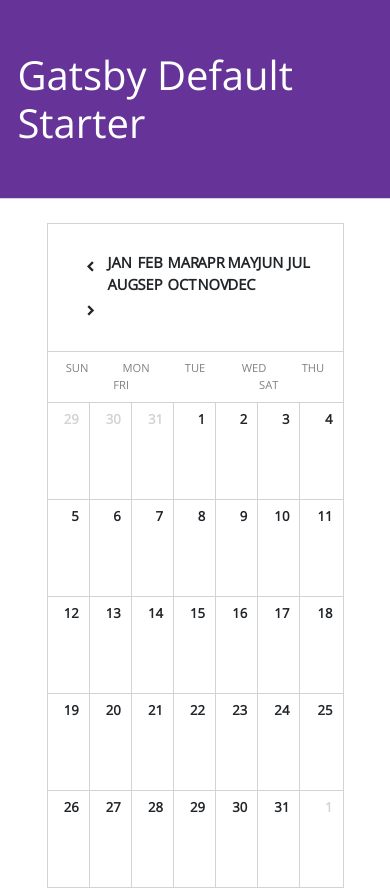
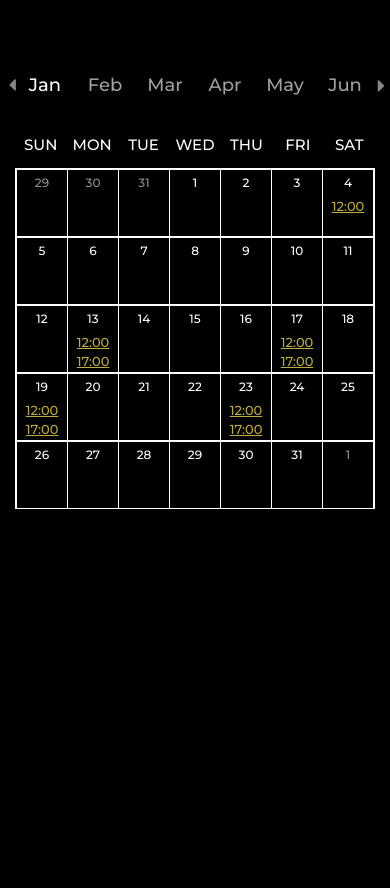
Before and after one commit to iamirfanali/React-Gatsby-Event-Calendar, a Gatsby site: page / in a window 390 px wide. After the commit the page ends 844 px from the top, so only its background shows below. Built offline with nearby package versions, Linux system fonts and the light colour scheme; Gatsby itself is replaced by a stand-in of ours.

Commit message:
Event calendar is completed

```diff
--- a/gatsby-config.js
+++ b/gatsby-config.js
@@ -1,30 +1,23 @@
 module.exports = {
   siteMetadata: {
-    title: `Gatsby Default Starter`,
-    description: `Kick off your next, great Gatsby project with this default starter. This barebones starter ships with the main Gatsby configuration files you might need.`,
-    author: `@gatsbyjs`,
+    title: `React Gatsby Event Calendar`,
+    description: `Gatsby Event Calendar with React Hooks `,
+    author: `@IrfanAl10330213`,
   },
   plugins: [
     `gatsby-plugin-react-helmet`,
-    {
-      resolve: `gatsby-source-filesystem`,
-      options: {
-        name: `images`,
-        path: `${__dirname}/src/images`,
-      },
-    },
     `gatsby-transformer-sharp`,
     `gatsby-plugin-sharp`,
     {
       resolve: `gatsby-plugin-manifest`,
       options: {
-        name: `gatsby-starter-default`,
-        short_name: `starter`,
+        name: `react-gatsby-event-calendar`,
+        short_name: `event-calendar`,
         start_url: `/`,
         background_color: `#663399`,
         theme_color: `#663399`,
         display: `minimal-ui`,
-        icon: `src/images/gatsby-icon.png`, // This path is relative to the root of the site.
+        // icon: `src/images/gatsby-icon.png`, // This path is relative to the root of the site.
       },
     },
     // this (optional) plugin enables Progressive Web App + Offline functionality
--- /dev/null
+++ b/src/components/calender/calendarEvents.js
@@ -0,0 +1,31 @@
+const CalendarEvents = [
+  {
+    start_date: "2020-01-17",
+    start_time: "12:00",
+    endtime: "17:00",
+  },
+  {
+    start_date: "2020-01-19",
+    start_time: "12:00",
+    endtime: "17:00",
+  },
+  {
+    start_date: "2020-01-23",
+    start_time: "12:00",
+    endtime: "17:00",
+  },
+  {
+    start_date: "2020-01-13",
+    start_time: "12:00",
+    endtime: "17:00",
+  },
+  {
+    start_date: "2020-01-04",
+    start_time: "12:00"
+  }
+]
+
+
+
+
+module.exports = CalendarEvents
--- /dev/null
+++ b/src/components/calender/index.css
@@ -0,0 +1,162 @@
+/*Event Calendar Calendar */
+.event-calendar {
+  display: block;
+  position: relative;
+  background: #000000;
+  height: auto;
+  margin: 0 auto;
+}
+
+.event-calendar .event-calendar-header  {
+  padding: 1.5em 0;
+}
+
+.event-calendar .event-calendar-days {
+  font-family: "Montserrat";
+  font-size: 15px;
+  font-weight: 500;
+  color: #ffffff;
+  text-transform: uppercase;
+  padding: 0.75em 0;
+}
+
+.event-calendar-body{
+  border: 1px solid #ffffff;
+}
+
+.event-calendar-body .row {
+  border: 1px solid #ffffff;
+}
+
+.event-calendar .event-calendar-body .cell {
+  position: relative;
+  height: 5.5em;
+  border-right: 1px solid #ffffff;
+  font-family: "Montserrat";
+  font-size: 16px;
+  font-weight: 500;
+  padding: 0.3em;
+  color: #ffffff;
+  overflow: hidden;
+}
+
+.event-calendar .event-calendar-body .row {
+  border-bottom: 1px solid #ffffff;
+}
+
+.event-calendar .event-calendar-body .row:last-child {
+  border-bottom: none;
+}
+
+.event-calendar .event-calendar-body .cell:last-child {
+  border-right: none;
+}
+
+.event-calendar .event-calendar-body .disabled {
+  color: #909090;
+  pointer-events: none;
+}
+
+
+.event-calendar .event-calendar-body .column {
+  flex-grow: 0;
+  flex-basis: calc(100% / 7);
+  width: calc(100% / 7);
+}
+
+.event-calendar-months {
+  font-size: 0.8em;
+}
+
+
+.event-calendar-months > .col-1{
+  cursor: pointer;
+}
+
+
+
+.event-calendar-start-end-time{
+  margin-top: 1.25em;
+  font-size: 1.05em;
+  color: #BCAB41;
+  text-decoration: underline;
+}
+
+.event-calendar-start-end-time :nth-child(2){
+  padding-left: 1em;
+}
+
+.event-calendar-months {
+  font-family: "Montserrat";
+  font-size: 18px;
+  font-weight: 500;
+  color: #a0a0a0;
+  cursor: pointer;
+}
+
+.event-calendar-months.active-month{
+  color: #ffffff;
+}
+
+.event-calendar-left-arrow {
+  position: absolute;
+  top: -16%;
+  left: -3%;
+  z-index: 9;
+  border: none;
+  border-radius: 0;
+  background: transparent;
+  display: block;
+}
+
+.event-calendar-right-arrow {
+  position: absolute;
+  top: -16%;
+  right: -3%;
+  z-index: 9;
+  border: none;
+  border-radius: 0;
+  background: transparent;
+  display: block;
+}
+
+
+@media(max-width:768px) {
+  .event-calendar-start-end-time {
+    font-size: 13px;
+  }
+
+  .event-calendar .event-calendar-body .cell{
+    font-size: 12px;
+  }
+
+  .event-calendar-months > .col-1{
+    font-size: 15px;
+  }
+}
+
+@media(max-width:600px){
+.event-calendar-left-arrow {
+  top: -17%;
+  left: -7%;
+}
+
+.event-calendar-right-arrow {
+  top: -16%;
+  right: -8%;
+}
+
+.event-calendar-days .col {
+  padding: 0;
+}
+
+.event-calendar-start-end-time > span {
+    display: grid;
+    padding-left: 0 !important;
+}
+
+.event-calendar-start-end-time{
+  margin-top: 5px;
+}
+
+}
--- a/src/components/calender/index.jsx
+++ b/src/components/calender/index.jsx
@@ -1,4 +1,6 @@
 import React, { useState } from "react"
+import Slider from "react-slick"
+import { parseISO } from "date-fns"
 import {
   format,
   startOfWeek,
@@ -7,13 +9,85 @@
   endOfMonth,
   endOfWeek,
   isSameMonth,
-  isSameDay,
   addMonths,
-  subMonths,
+  setMonth,
+  isEqual
 } from "date-fns/esm"
+import CalendarEvents from "./calendarEvents"
+import './index.css'
+
+
+const LeftArrow = ({ style, onClick }) => {
+  return (
+    <button
+      className={`event-calendar-left-arrow`}
+      onClick={onClick}
+      style={{
+        ...style,
+      }}
+    >
+      <i
+        style={{ fontSize: 20, color: "rgb(167, 167, 167, 0.8)" }}
+        className="btn fa fa-caret-left"
+      />
+    </button>
+  )
+}
+
+const RightArrow = ({ style, onClick }) => {
+  return (
+    <button
+      className={`event-calendar-right-arrow`}
+      onClick={onClick}
+      style={{
+        ...style,
+      }}
+    >
+      <i
+        style={{ fontSize: 20, color: "rgb(167, 167, 167, 0.8)" }}
+        className="btn fa fa-caret-right"
+      />
+    </button>
+  )
+}
+
+const settings = {
+  dots: false,
+  infinite: false,
+  speed: 500,
+  slidesToShow: 12,
+  slidesToScroll: 1,
+  nextArrow: <RightArrow />,
+  prevArrow: <LeftArrow />,
+  responsive: [
+    {
+      breakpoint: 1024,
+      settings: {
+        slidesToShow: 10,
+        slidesToScroll: 1,
+      },
+    },
+    {
+      breakpoint: 600,
+      settings: {
+        slidesToShow: 8,
+        slidesToScroll: 1,
+      },
+    },
+    {
+      breakpoint: 480,
+      settings: {
+        slidesToShow: 6,
+        slidesToScroll: 1,
+      },
+    },
+  ],
+}
+
 
 const Calendar = () => {
   const [currentDate, setCurrentDate] = useState(new Date())
+  const [activeMonth, setActiveMonth] = useState(0)
 
   const months = () => {
     const dateFormat = "MMM"
@@ -21,30 +95,26 @@
 
     for (let i = 0; i < 12; i++) {
       totalMonths.push(
-        <div className={`col-1 text-center ${i}`} key={i}>
-          {format(addMonths(currentDate, i), dateFormat)}
+        <div className={`event-calendar-months text-center ${i} ${activeMonth === i ? 'active-month' : ''}`} key={i} onClick={() => changeMonth(i)}>
+          {format(addMonths(new Date(), i), dateFormat)}
         </div>
       )
     }
 
-    return <div className="row months">{totalMonths}</div>
+    return <div className="row">
+      <div className="col-12">
+        <Slider {...settings}>
+          {totalMonths}
+        </Slider>
+      </div>
+    </div>
   }
 
   const header = () => {
     return (
-      <div className="header row flex-middle">
-        <div className="col-1 text-left">
-          <div className="icon" onClick={prevMonth}>
-            chevron_left
-          </div>
-        </div>
-        <div className="col-10 text-center">
+      <div className="event-calendar-header row flex-middle">
+        <div className="col-12 text-center">
           <span>{months()}</span>
-        </div>
-        <div className="col-1 text-right">
-          <div className="icon" onClick={nextMonth}>
-            chevron_right
-          </div>
         </div>
       </div>
     )
@@ -58,11 +128,10 @@
       days.push(
         <div className="col text-center" key={i}>
           {format(addDays(startDate, i), dateFormat)}
-          {console.log(addDays(startDate, i))}
         </div>
       )
     }
-    return <div className="days row">{days}{console.log(days)}</div>
+    return <div className="event-calendar-days row m-0">{days}</div>
   }
 
   const cells = () => {
@@ -80,43 +149,50 @@
         formattedDate = format(day, dateFormat)
         days.push(
           <div
-            className={`column cell ${
+            className={`col cell text-center ${
               !isSameMonth(day, monthStart) ? "disabled" : ""
               }`}
             key={day}
           >
-            <span className="number">{formattedDate}</span>
+            <span className="event-calendar-date">{formattedDate}</span>
+            {CalendarEvents.map((event, index) => {
+              let formatEventDate = parseISO(event.start_date)
+
+              return (isEqual(day, formatEventDate) &&
+                <div className="event-calendar-start-end-time justify-content-between" key={index}>
+                  <span>{event.start_time}</span>
+                  <span>{event.endtime}</span>
+                </div>
+              )
+            })}
           </div>
         )
         day = addDays(day, 1)
       }
 
       rows.push(
-        <div className="row" key={day}>
+        <div className="row m-0" key={day}>
           {" "}
           {days}{" "}
         </div>
       )
       days = []
     }
-    return <div className="body">{rows}</div>
+    return <div className="event-calendar-body">{rows}</div>
   }
 
-  const nextMonth = () => {
-    setCurrentDate(addMonths(currentDate, 1))
-  }
-
-  const prevMonth = () => {
-    setCurrentDate(subMonths(currentDate, 1))
+  const changeMonth = key => {
+    setCurrentDate(setMonth(currentDate, key))
+    setActiveMonth(key)
   }
 
 
   return (
-    <div className="calendar">
-      <div>{header()} </div>
+    <div className="event-calendar">
+      <div>{header()}</div>
       <div>{days()}</div>
       <div>{cells()}</div>
-    </div>
+    </div >
   )
 }
 export default Calendar
--- a/src/components/layout.css
+++ b/src/components/layout.css
@@ -1,151 +1,5 @@
-@import url("https://fonts.googleapis.com/css?family=Open+Sans:300, 400, 700");
-@import url("https://fonts.googleapis.com/icon?family=Material+Icons");
+@import url('https://fonts.googleapis.com/css?family=Montserrat:400,400i,500,500i,600,600i,700&display=swap');
 
-.icon {
-  font-family: "Material Icons", serif;
-  font-style: normal;
-  display: inline-block;
-  vertical-align: middle;
-  line-height: 1;
-  text-transform: none;
-  letter-spacing: normal;
-  word-wrap: normal;
-  white-space: nowrap;
-  direction: ltr;
-  -webkit-font-smoothing: antialiased;
-  text-rendering: optimizeLegibility;
-  -moz-osx-font-smoothing: grayscale;
-  font-feature-settings: "liga";
+body{
+  background: black;
 }
-
-* {
-  box-sizing: border-box;
-}
-body {
-  font-family: "Open Sans", "Helvetica Neue", "Helvetica", "Arial", sans-serif;
-  font-size: 1em;
-  font-weight: 300;
-  line-height: 1.5;
-  position: relative;
-}
-header {
-  display: block;
-  width: 100%;
-  padding: 1.75em 0;
-  border-bottom: 1px solid lightgray;
-  background: white;
-}
-
-/* GRID */
-.row {
-  margin: 0;
-  padding: 0;
-  display: flex;
-  flex-direction: row;
-  flex-wrap: wrap;
-  width: 100%;
-}
-.row-middle {
-  align-items: center;
-}
-.column {
-  flex-grow: 1;
-  flex-basis: 0;
-  max-width: 100%;
-}
-
-/* Calendar */
-.calendar {
-  display: block;
-  position: relative;
-  width: 90%;
-  background: white;
-  border: 1px solid lightgray;
-  height: auto;
-  margin: 0 auto;
-}
-.calendar .header {
-  text-transform: uppercase;
-  font-weight: 700;
-  font-size: 115%;
-  padding: 1.5em 0;
-  border-bottom: 1px solid lightgray;
-}
-.calendar .header .icon {
-  cursor: pointer;
-  transition: 0.15s ease-out;
-}
-.calendar .header .icon:hover {
-  transform: scale(1.75);
-  transition: 0.25s ease-out;
-  color: dodgerblue;
-}
-.calendar .header .icon:first-of-type {
-  margin-left: 1em;
-}
-.calendar .header .icon:last-of-type {
-  margin-right: 1em;
-}
-.calendar .days {
-  text-transform: uppercase;
-  font-weight: 400;
-  color: gray;
-  font-size: 70%;
-  padding: 0.75em 0;
-  border-bottom: 1px solid lightgray;
-}
-.calendar .body .cell {
-  position: relative;
-  height: 6em;
-  border-right: 1px solid lightgray;
-  overflow: hidden;
-  cursor: pointer;
-  background: white;
-  transition: 0.25s ease-out;
-}
-.calendar .body .cell:hover {
-  background: whitesmoke;
-  transition: 0.5s ease-out;
-}
-
-.calendar .body .row {
-  border-bottom: 1px solid lightgray;
-}
-
-.calendar .body .row:last-child {
-  border-bottom: none;
-}
-
-.calendar .body .cell:last-child {
-  border-right: none;
-}
-
-.calendar .body .cell .number {
-  position: absolute;
-  font-size: 82.5%;
-  line-height: 1;
-  top: 0.75em;
-  right: 0.75em;
-  font-weight: 700;
-}
-
-.calendar .body .disabled {
-  color: lightgray;
-  pointer-events: none;
-}
-
-.calendar .body .cell:hover .bg,
-.calendar .body .selected .bg {
-  opacity: 0.2;
-  transition: 0.5s ease-in;
-}
-
-.calendar .body .column {
-  flex-grow: 0;
-  flex-basis: calc(100% / 7);
-  width: calc(100% / 7);
-}
-
-.months {
-  font-size: 0.8em;
-}
--- a/src/components/layout.js
+++ b/src/components/layout.js
@@ -1,9 +1,10 @@
 import React from "react"
 import PropTypes from "prop-types"
 import { useStaticQuery, graphql } from "gatsby"
-
-import Header from "./header"
 import "bootstrap/dist/css/bootstrap.min.css"
+import "slick-carousel/slick/slick.css";
+import "slick-carousel/slick/slick-theme.css";
+import "font-awesome/css/font-awesome.css"
 import "./layout.css"
 
 const Layout = ({ children }) => {
@@ -19,7 +20,6 @@
 
   return (
     <React.Fragment>
-      <Header siteTitle={data.site.siteMetadata.title} />
       <main>{children}</main>
     </React.Fragment>
   )
--- a/src/components/seo.js
+++ /dev/null
@@ -1,88 +0,0 @@
-/**
- * SEO component that queries for data with
- *  Gatsby's useStaticQuery React hook
- *
- * See: https://www.gatsbyjs.org/docs/use-static-query/
- */
-
-import React from "react"
-import PropTypes from "prop-types"
-import Helmet from "react-helmet"
-import { useStaticQuery, graphql } from "gatsby"
-
-function SEO({ description, lang, meta, title }) {
-  const { site } = useStaticQuery(
-    graphql`
-      query {
-        site {
-          siteMetadata {
-            title
-            description
-            author
-          }
-        }
-      }
-    `
-  )
-
-  const metaDescription = description || site.siteMetadata.description
-
-  return (
-    <Helmet
-      htmlAttributes={{
-        lang,
-      }}
-      title={title}
-      titleTemplate={`%s | ${site.siteMetadata.title}`}
-      meta={[
-        {
-          name: `description`,
-          content: metaDescription,
-        },
-        {
-          property: `og:title`,
-          content: title,
-        },
-        {
-          property: `og:description`,
-          content: metaDescription,
-        },
-        {
-          property: `og:type`,
-          content: `website`,
-        },
-        {
-          name: `twitter:card`,
-          content: `summary`,
-        },
-        {
-          name: `twitter:creator`,
-          content: site.siteMetadata.author,
-        },
-        {
-          name: `twitter:title`,
-          content: title,
-        },
-        {
-          name: `twitter:description`,
-          content: metaDescription,
-        },
-      ].concat(meta)}
-    />
-  )
-}
-
-SEO.defaultProps = {
-  lang: `en`,
-  meta: [],
-  description: ``,
-}
-
-SEO.propTypes = {
-  description: PropTypes.string,
-  lang: PropTypes.string,
-  meta: PropTypes.arrayOf(PropTypes.object),
-  title: PropTypes.string.isRequired,
-}
-
-export default SEO
--- a/src/pages/404.js
+++ b/src/pages/404.js
@@ -1,11 +1,8 @@
 import React from "react"
-
 import Layout from "../components/layout"
-import SEO from "../components/seo"
 
 const NotFoundPage = () => (
   <Layout>
-    <SEO title="404: Not found" />
     <h1>NOT FOUND</h1>
     <p>You just hit a route that doesn&#39;t exist... the sadness.</p>
   </Layout>
--- a/src/pages/index.js
+++ b/src/pages/index.js
@@ -1,14 +1,12 @@
 import React from "react"
 import Layout from "../components/layout"
-import SEO from "../components/seo"
 import Calendar from "../components/calender"
 
 const IndexPage = () => (
   <Layout>
-    <SEO title="Home" />
     <div className="container">
       <div className="row">
-        <div className="col-12">
+        <div className="col-12 pt-5 pb-5">
           <Calendar />
         </div>
       </div>
```
Also changed, not shown: package.json (+6 -6 lines), src/components/image.js (deleted, +0 -32 lines), src/images/gatsby-astronaut.png (deleted), src/images/gatsby-icon.png (deleted), 1 other file.
